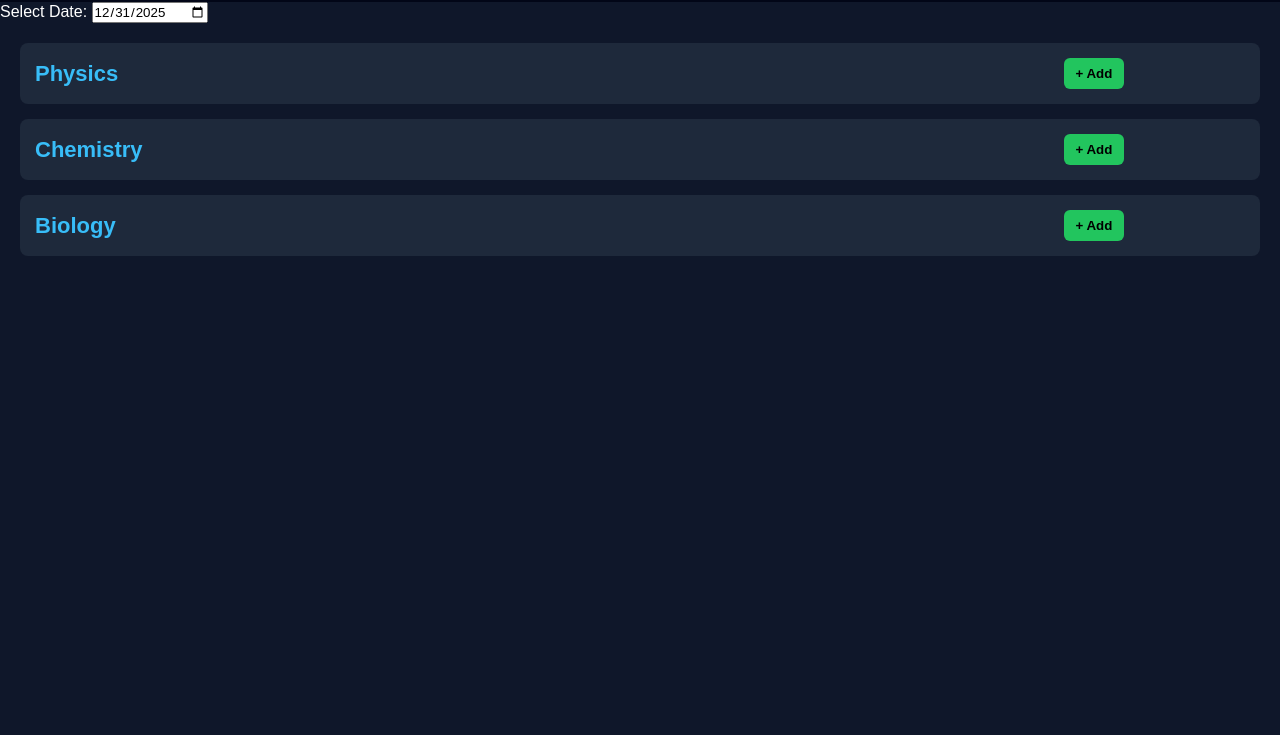
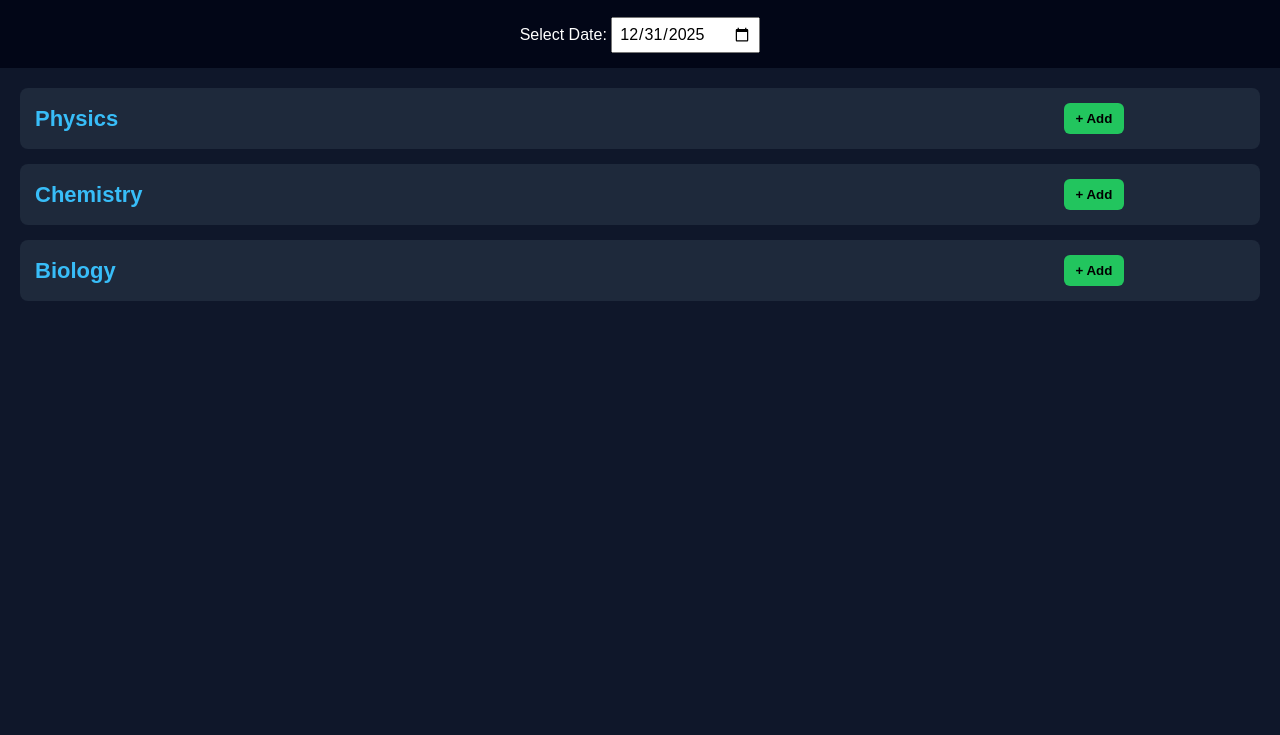
Before and after one commit to mayankrajput2682-beep/don-t-worry, a plain HTML site: page index.html in a window 1280 px wide. Shown: the part 65-800 px from the top of the page. Drawn offline with Linux system fonts and the light colour scheme.

Commit message:
Enhance styling for date-bar and adjust layout
Added styles for date-bar and adjusted padding and gap.

```diff
--- a/style.css
+++ b/style.css
@@ -8,13 +8,23 @@
 body{
   background:#0f172a;
   color:white;
-  height:100vh;
 }
 
 h1{
   text-align:center;
   padding:15px;
   background:#020617;
+}
+
+.date-bar{
+  padding:15px;
+  text-align:center;
+  background:#020617;
+}
+
+.date-bar input{
+  padding:6px;
+  font-size:16px;
 }
 
 .container{
@@ -50,7 +60,7 @@ h1{
   border-radius:6px;
   display:flex;
   align-items:center;
-  gap:5px;
+  gap:6px;
 }
 
 .task button{
@@ -65,7 +75,6 @@ h1{
 .addBtn{
   background:#22c55e;
   border:none;
-  color:black;
   padding:8px 12px;
   font-weight:bold;
   border-radius:6px;
```
